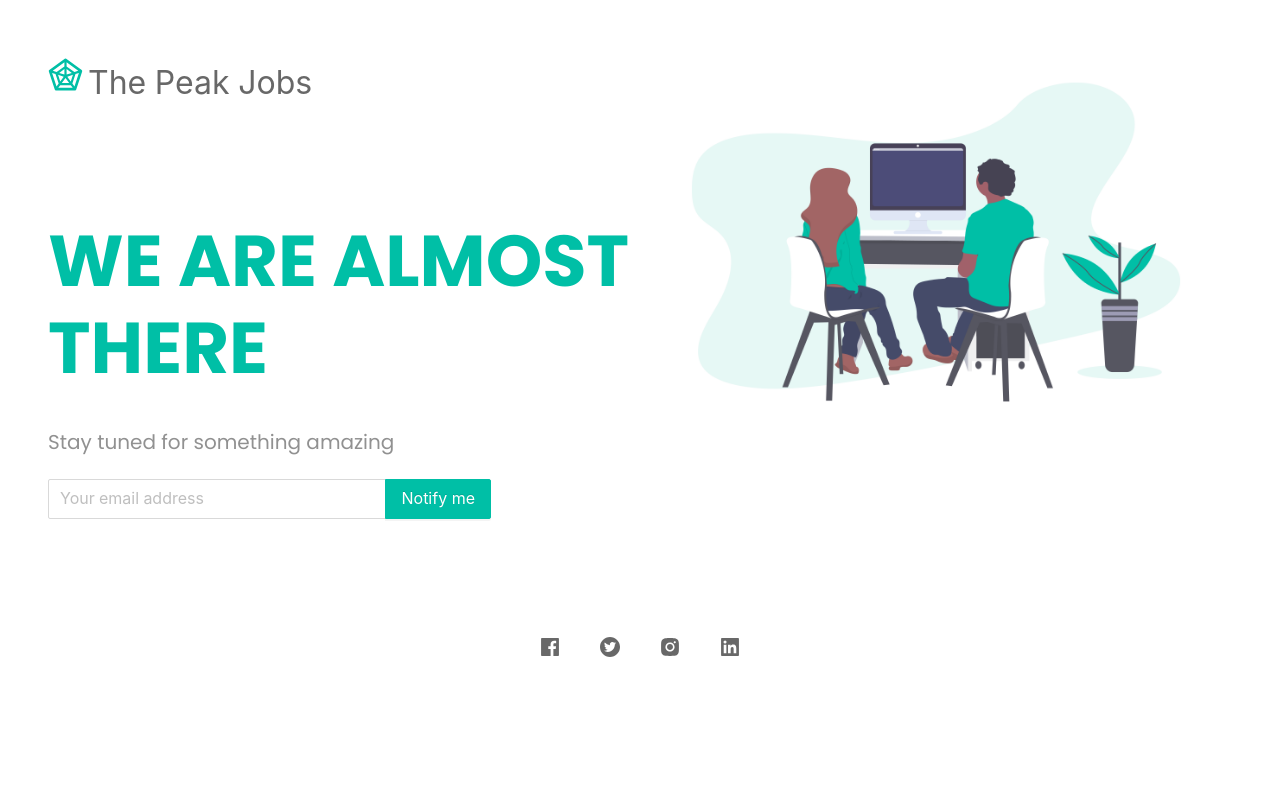
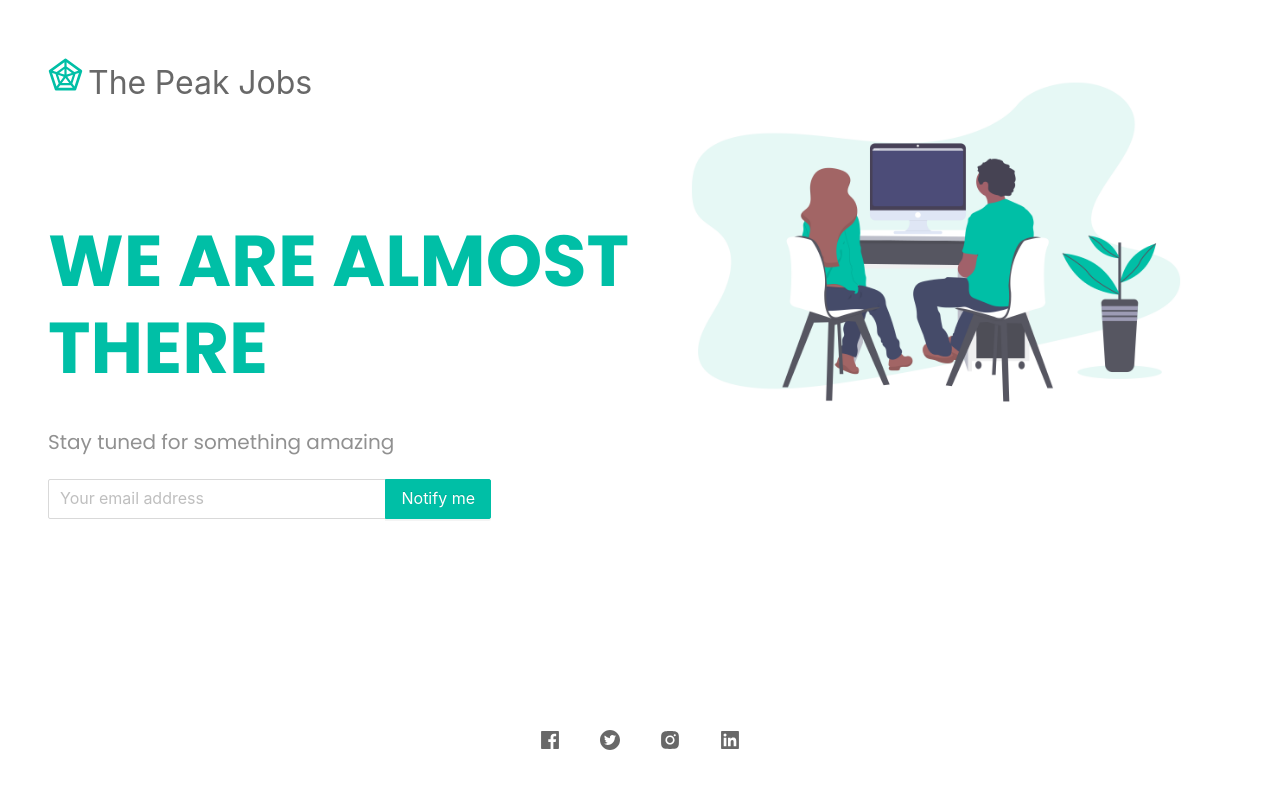
Before and after one commit to victkarangwa/reactComingSoon_template, a React (Create React App) app: page / in a window 1280 px wide. Shown: the top 788 px of the page. Built offline with nearby package versions, Linux system fonts and the light colour scheme.

Commit message:
refine footer styles

```diff
--- a/src/assets/styles/index.css
+++ b/src/assets/styles/index.css
@@ -52,3 +52,10 @@ button {
 .text-sentence-case::first-letter {
   text-transform: uppercase;
 }
+
+.footer{
+  position:absolute;
+  bottom:0;
+  width:100%;
+  margin-bottom: 50px;
+}
```
